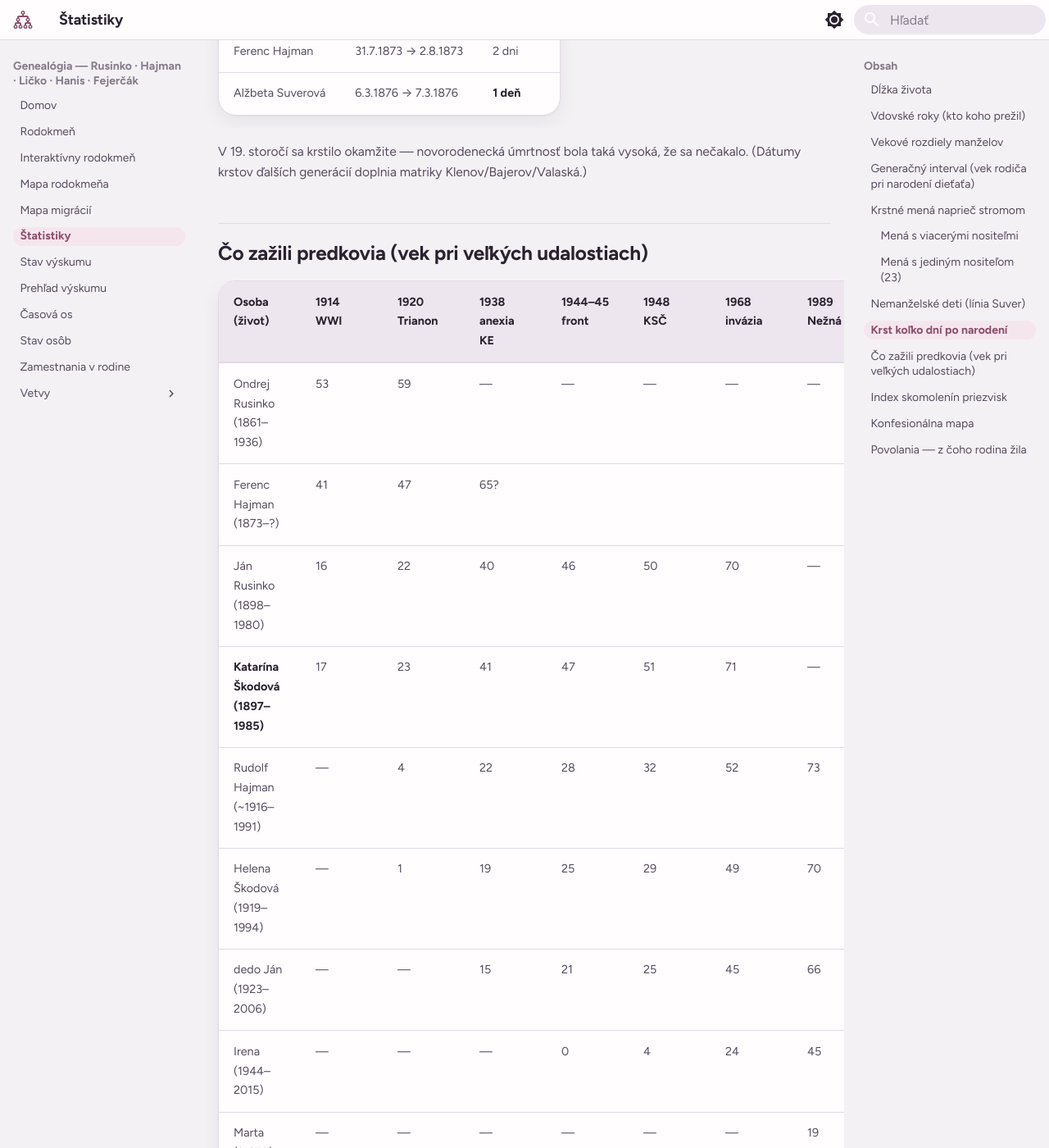
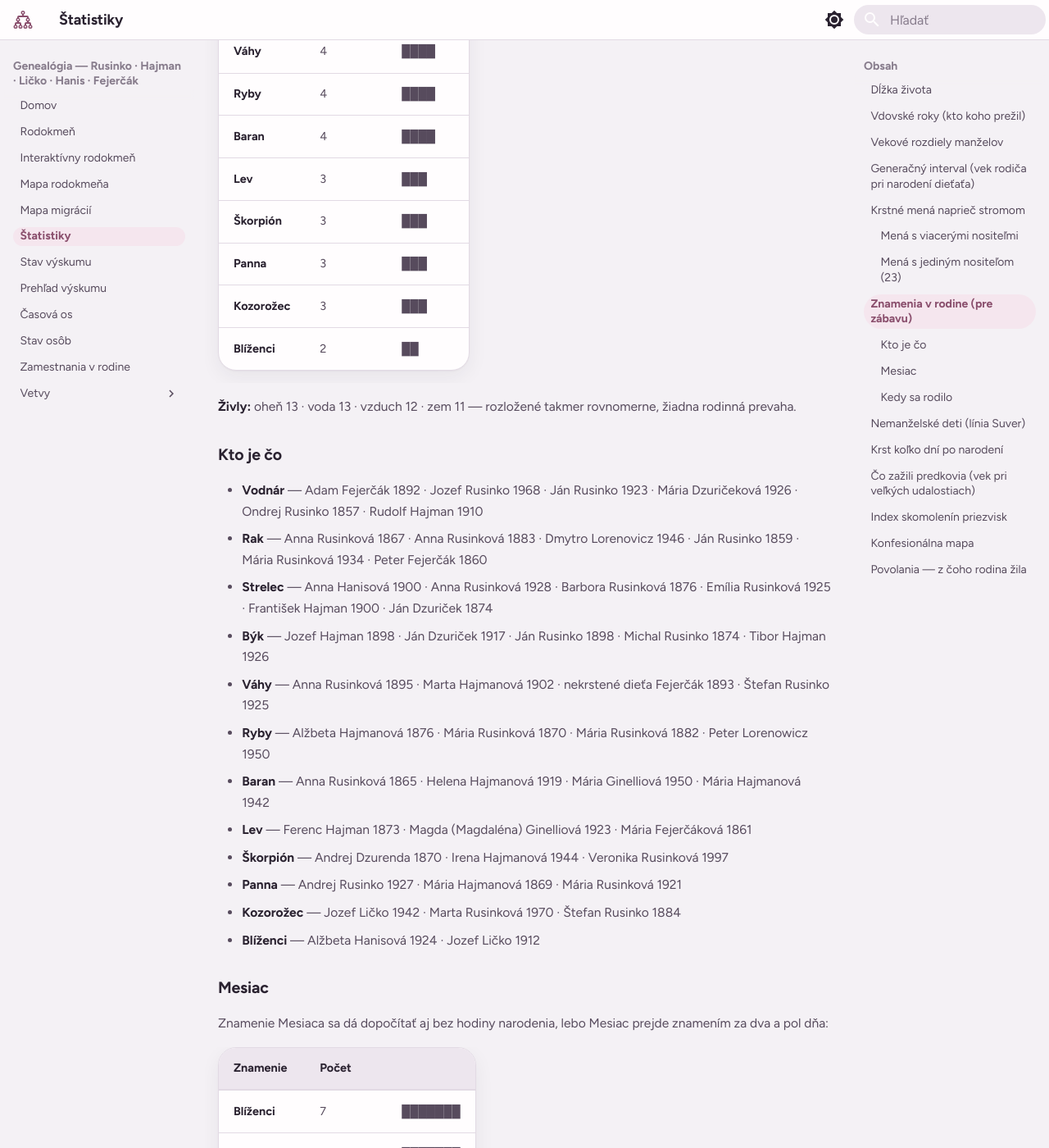
Before and after one commit to vrusi/genealogia, an MkDocs documentation site: the page built from docs/statistiky.md, in a window 1280 px wide and 1400 px high, scrolled down 7520 px. Shown: the whole window at 82% size. Built offline with MkDocs 1.6.1 and Material for MkDocs 9.7.7, drawn with Linux system fonts in a browser that asks for light colours; some of the changed text lies outside the part shown.

Commit message:
Web: znamenia v rodine

```diff
--- a/docs/statistiky.md
+++ b/docs/statistiky.md
@@ -128,6 +128,85 @@ Materská línia Veroniky je pozoruhodne pravidelná — **22 až 27 rokov, pä
 
 *Nezapočítané sú osoby, ktorých meno zatiaľ nepoznáme: piate dieťa Jána a Anny Rusinkovcov († pred 1930), dieťa Anny Huterovej z pôrodu roku 1879 a rodičia Jozefa Hanisa aj Jozefa Lička.*
 
+## Znamenia v rodine (pre zábavu)
+
+Presný deň narodenia máme u **49** ľudí — toľkých sa dá zaradiť do znamenia.
+
+| Znamenie | Počet | |
+|---|---|---|
+| **Vodnár** | 6 | ██████ |
+| **Rak** | 6 | ██████ |
+| **Strelec** | 6 | ██████ |
+| **Býk** | 5 | █████ |
+| **Váhy** | 4 | ████ |
+| **Ryby** | 4 | ████ |
+| **Baran** | 4 | ████ |
+| **Lev** | 3 | ███ |
+| **Škorpión** | 3 | ███ |
+| **Panna** | 3 | ███ |
+| **Kozorožec** | 3 | ███ |
+| **Blíženci** | 2 | ██ |
+
+**Živly:** oheň 13 · voda 13 · vzduch 12 · zem 11 — rozložené takmer rovnomerne, žiadna rodinná prevaha.
+
+### Kto je čo
+
+- **Vodnár** — Adam Fejerčák 1892 · Jozef Rusinko 1968 · Ján Rusinko 1923 · Mária Dzuričeková 1926 · Ondrej Rusinko 1857 · Rudolf Hajman 1910
+- **Rak** — Anna Rusinková 1867 · Anna Rusinková 1883 · Dmytro Lorenovicz 1946 · Ján Rusinko 1859 · Mária Rusinková 1934 · Peter Fejerčák 1860
+- **Strelec** — Anna Hanisová 1900 · Anna Rusinková 1928 · Barbora Rusinková 1876 · Emília Rusinková 1925 · František Hajman 1900 · Ján Dzuriček 1874
+- **Býk** — Jozef Hajman 1898 · Ján Dzuriček 1917 · Ján Rusinko 1898 · Michal Rusinko 1874 · Tibor Hajman 1926
+- **Váhy** — Anna Rusinková 1895 · Marta Hajmanová 1902 · nekrstené dieťa Fejerčák 1893 · Štefan Rusinko 1925
+- **Ryby** — Alžbeta Hajmanová 1876 · Mária Rusinková 1870 · Mária Rusinková 1882 · Peter Lorenowicz 1950
+- **Baran** — Anna Rusinková 1865 · Helena Hajmanová 1919 · Mária Ginelliová 1950 · Mária Hajmanová 1942
+- **Lev** — Ferenc Hajman 1873 · Magda (Magdaléna) Ginelliová 1923 · Mária Fejerčáková 1861
+- **Škorpión** — Andrej Dzurenda 1870 · Irena Hajmanová 1944 · Veronika Rusinková 1997
+- **Panna** — Andrej Rusinko 1927 · Mária Hajmanová 1869 · Mária Rusinková 1921
+- **Kozorožec** — Jozef Ličko 1942 · Marta Rusinková 1970 · Štefan Rusinko 1884
+- **Blíženci** — Alžbeta Hanisová 1924 · Jozef Ličko 1912
+
+### Mesiac
+
+Znamenie Mesiaca sa dá dopočítať aj bez hodiny narodenia, lebo Mesiac prejde znamením za dva a pol dňa:
+
+| Znamenie | Počet | |
+|---|---|---|
+| **Blíženci** | 7 | ███████ |
+| **Lev** | 7 | ███████ |
+| **Býk** | 6 | ██████ |
+| **Panna** | 4 | ████ |
+| **Vodnár** | 4 | ████ |
+| **Baran** | 4 | ████ |
+| **Rak** | 4 | ████ |
+| **Strelec** | 4 | ████ |
+| **Škorpión** | 4 | ████ |
+| **Váhy** | 3 | ███ |
+| **Kozorožec** | 2 | ██ |
+
+⚠️ **25 z 49** vyšlo tak blízko hranice, že by ich presná hodina narodenia prehodila do susedného znamenia. Tú polovicu treba brať ako odhad.
+
+**Ascendent sa dopočítať nedá vôbec.** Točí sa cez všetkých dvanásť znamení za jediný deň, takže ho určuje výlučne hodina narodenia — a tú nepoznáme ani u jedného člena rodiny. Dala by sa vyčítať z originálov civilných matrík po roku 1895, kde sa hodina zapisovala.
+
+### Kedy sa rodilo
+
+| Mesiac | Počet | |
+|---|---|---|
+| január | 5 | █████ |
+| február | 4 | ████ |
+| marec | 5 | █████ |
+| apríl | 4 | ████ |
+| máj | 4 | ████ |
+| jún | 1 | █ |
+| júl | 7 | ███████ |
+| august | 2 | ██ |
+| september | 5 | █████ |
+| október | 2 | ██ |
+| november | 5 | █████ |
+| december | 5 | █████ |
+
+**Dni v týždni:** pondelok 10 · utorok 10 · piatok 8 · sobota 8 · nedeľa 6 · streda 4 · štvrtok 3.
+
+Vyzerá to, akoby sa v niektorých mesiacoch rodilo výrazne viac — ale nie je to pravda. Chí-kvadrát test proti rovnomernému rozdeleniu dáva **χ² = 7.46** pri jedenástich stupňoch voľnosti, kým hranica významnosti je 19,7. Inak povedané: pri päťdesiatich ľuďoch vychádza na mesiac zhruba štyri narodenia a rozdiel medzi „veľa" a „málo" je jeden či dvaja ľudia — čistá náhoda. Skutočná sezónnosť pôrodov v strednej Európe existuje, vrchol bol koncom zimy a na jar, ale je príliš jemná na to, aby sa v rodine tejto veľkosti dala zbadať.
+
 ## Nemanželské deti (línia Suver)
 
 Doložené v matrikách: **3 nemanželské narodenia v dvoch generáciách tej istej ženskej línie** — Alžbeta Suverová (\*1876, matka slúžka v Mokranciach), jej brat(?) János (\*1884, tá istá matka) a Jozef Hajman (\*1898 Budapešť, matka Alžbeta slúžka; legitimizovaný sobášom 1900). Vzorec „slúžka → nemanželské dieťa" sa opakoval matka → dcéra. V dobovom Uhorsku bolo nemanželských ~7–10 % narodení — u Suverovcov to nebola anomália jednotlivca, ale sociálna pasca chudoby.
```
